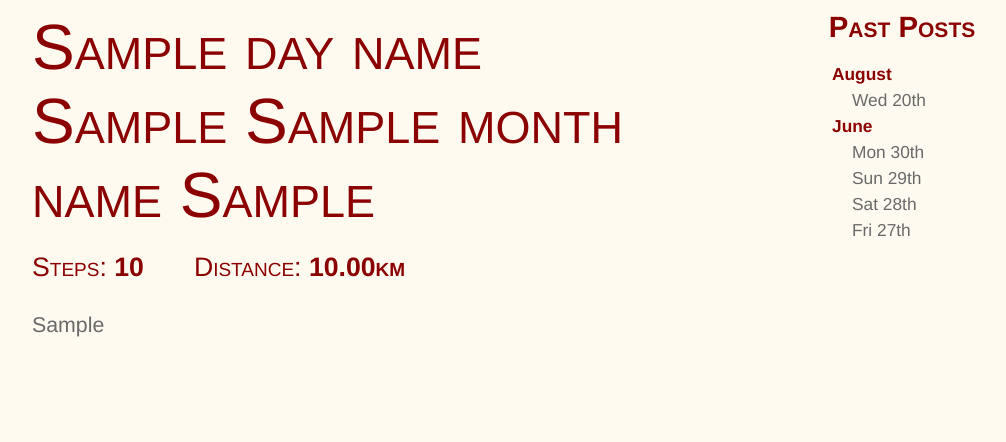
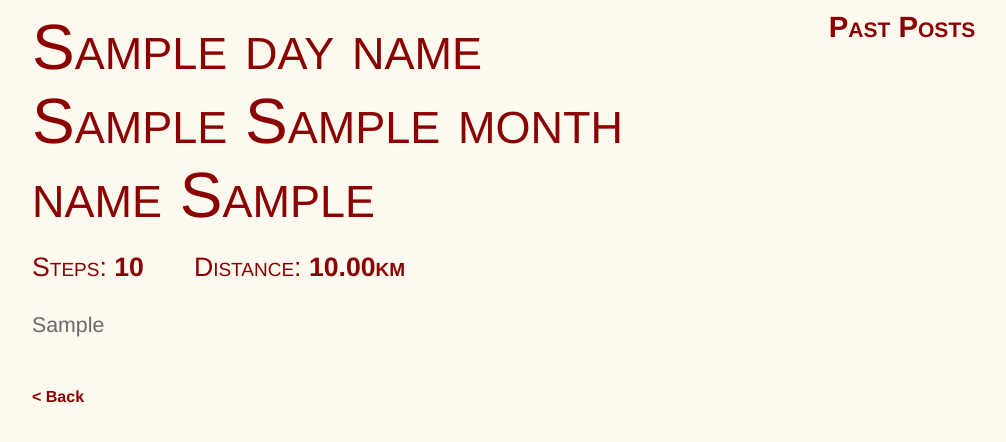
Before and after one commit to Five-Over-Three/StepsBlog, a Flask app: template templates/blog.html in a window 1280 px wide. Shown: the part 170-612 px from the top of the page, without its empty margins (168-1174 px from the left). Run offline with Flask 3, Linux system fonts and the light colour scheme; the template is opened without the code that fills it: most values are stand-ins (such as "Sample title", 1, 10 or a date in 2020).

Commit message:
Added back link to blog page

```diff
--- a/static/blog_styles.css
+++ b/static/blog_styles.css
@@ -254,3 +254,29 @@ article li {
 #calendarcontainer a:visited {
     color: darkred;
 }
+
+footer {
+    margin-top: 30px;
+    margin-right: 50px;
+    padding: 10px 100px 10px 200px;
+}
+
+footer a:link {
+    text-decoration: none;
+    font-family: helvetica;
+    font-weight: bold;
+    color: darkred;
+}
+
+
+footer a:active {
+    color: dimgray;
+}
+
+footer a:visited {
+    color: darkred;
+}
+
+footer a:hover {
+    color:dimgray;
+}
--- a/templates/blog.html
+++ b/templates/blog.html
@@ -22,10 +22,13 @@
                 {{ display_data.at[0, 'comment'] }}
             </div>
         </article>
+        <footer>
+            <a href="http://fiveoverthree.co.uk/stepsblog">&lt; Back</a>
+        </footer>
     </div>
     <div id="date_picker">
         <h3>Past Posts</h3>
-        <div id="dates">
+        <!-- <div id="dates">
             <ul>
                 <li class="months">August
                     <ul>
@@ -41,7 +44,7 @@
                     </ul>
                 </li>
             </ul>
-        </div>
+        </div> -->
     </div>
 </div>
 
```
